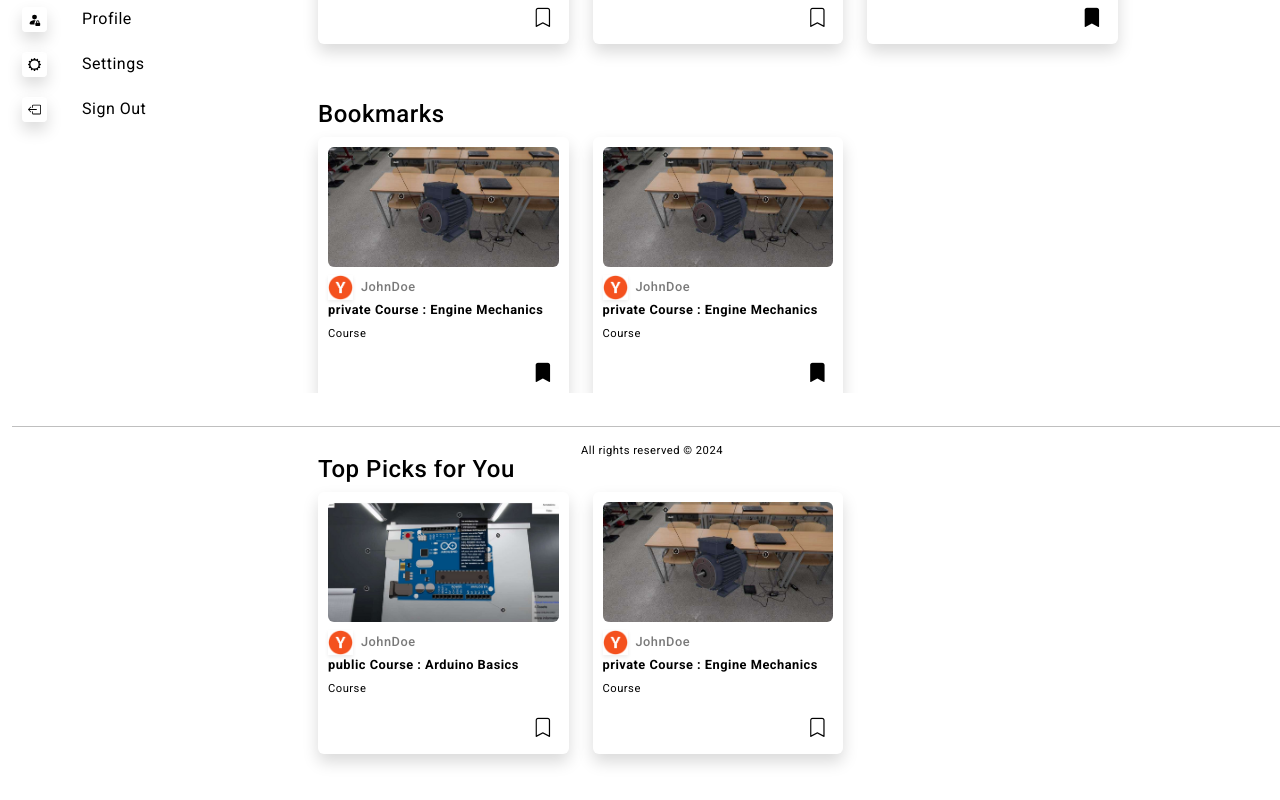
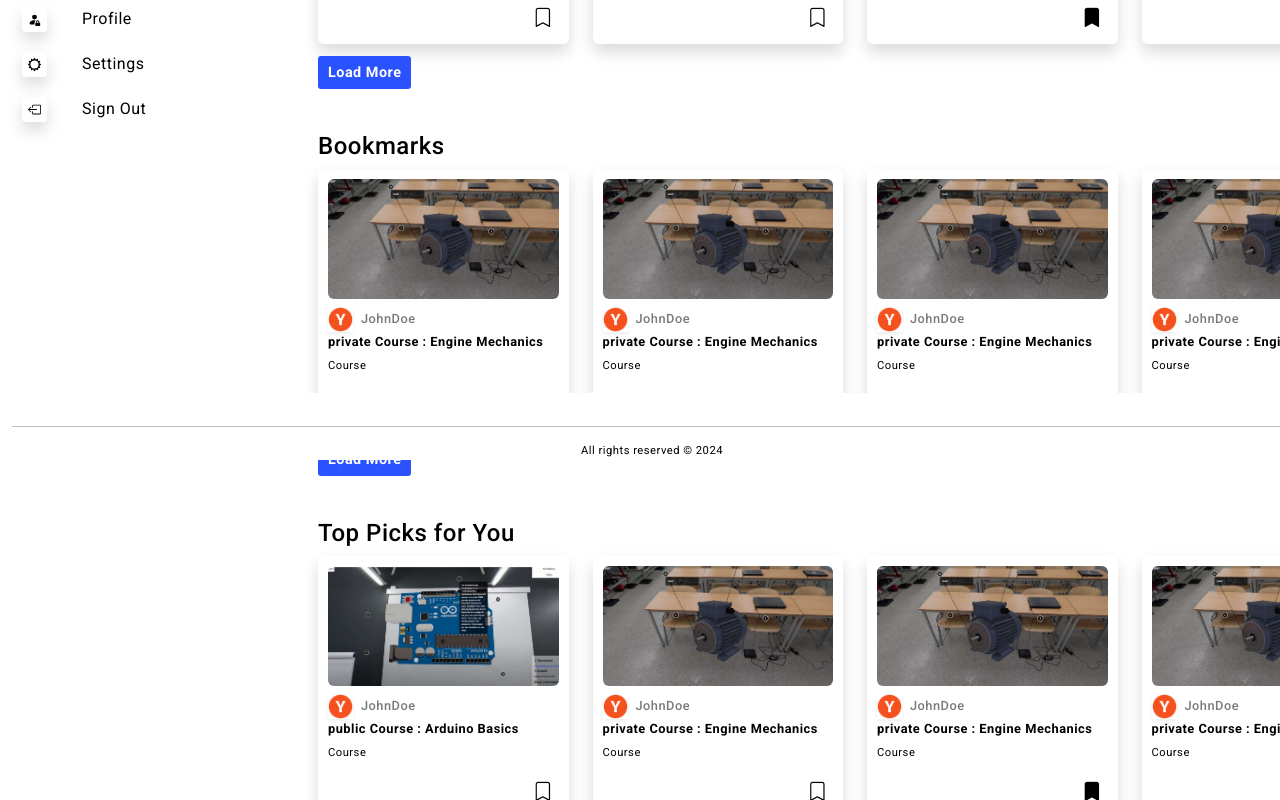
Before and after one commit to JosephMoustaid/Immerse---React, a React (Vite) app in the folder LMS/: page /dashboard in a window 1280 px wide. Shown: the part 340-1140 px from the top of the page. Built offline with nearby package versions, Linux system fonts and the light colour scheme.

Commit message:
added load more to dashboard

```diff
--- a/LMS/src/main.jsx
+++ b/LMS/src/main.jsx
@@ -212,11 +212,11 @@ const router = createBrowserRouter([
     children: [
       {
         path: '',
-        element: <Dashboard enrolledCourses={[course1 , course2, course3]} bookmarksCourses={[course3, course4]} recommendedCourses={[course1 , course2]}  assignments={[assignement1 , assignement2]}  user={student2}/>,
+        element: <Dashboard enrolledCourses={[course1 , course2, course3,course4 , course2 , course4]} bookmarksCourses={[course3, course4,course4 , course2 , course4]} recommendedCourses={[course1 , course2,course4 , course2 , course4,course4 , course2 , course4]}  assignments={[assignement1 , assignement2]}  user={student2}/>,
       },
       {
         path: 'dashboard',
-        element: <Dashboard enrolledCourses={[course1 , course2,course3]} bookmarksCourses={[course3, course4]} recommendedCourses={[course1 , course2]}  assignments={[assignement1 , assignement2]} user={student2}/>,
+        element: <Dashboard enrolledCourses={[course1 , course2,course3,course4 , course2 , course4]} bookmarksCourses={[course3, course4,course4 , course2 , course4]} recommendedCourses={[course1 , course2,course4 , course2 , course4,course4 , course2 , course4]}  assignments={[assignement1 , assignement2]} user={student2}/>,
       },
       {
         path: 'courses',
--- a/LMS/src/pages/Dashboard.jsx
+++ b/LMS/src/pages/Dashboard.jsx
@@ -8,6 +8,12 @@ import { courseShape, assignmentShape } from '../types/types.js';
 const Dashboard = ({ enrolledCourses = [], bookmarksCourses = [], recommendedCourses = [], assignments = [] }) => {
   const [showOffCanvas, setShowOffCanvas] = useState(false);
   const [currentCourse, setCurrentCourse] = useState(null);
+  const [visibleEnrolledCourses, setVisibleEnrolledCourses] = useState(4);
+  const [visibleBookmarksCourses, setVisibleBookmarksCourses] = useState(4);
+  const [visibleRecommendedCourses, setVisibleRecommendedCourses] = useState(4);
+  const [showMoreEnrolled, setShowMoreEnrolled] = useState(true);
+  const [showMoreBookmarks, setShowMoreBookmarks] = useState(true);
+  const [showMoreRecommended, setShowMoreRecommended] = useState(true);
 
   const handleShow = (course) => {
     setCurrentCourse(course);
@@ -19,15 +25,45 @@ const Dashboard = ({ enrolledCourses = [], bookmarksCourses = [], recommendedCou
     setCurrentCourse(null);
   };
 
-  const removeExploreButton = () => {
+  const handleLoadMore = (category) => {
+    if (category === "enrolled") {
+      if (showMoreEnrolled) {
+        setVisibleEnrolledCourses(prev => prev + 4);
+        if (visibleEnrolledCourses >= enrolledCourses.length) {
+          setShowMoreEnrolled(false);
+        }
+      } else {
+        setVisibleEnrolledCourses(4);
+        setShowMoreEnrolled(true);
+      }
+    } else if (category === "bookmarks") {
+      if (showMoreBookmarks) {
+        setVisibleBookmarksCourses(prev => prev + 4);
+        if (visibleBookmarksCourses >= bookmarksCourses.length) {
+          setShowMoreBookmarks(false);
+        }
+      } else {
+        setVisibleBookmarksCourses(4);
+        setShowMoreBookmarks(true);
+      }
+    } else if (category === "recommended") {
+      if (showMoreRecommended) {
+        setVisibleRecommendedCourses(prev => prev + 4);
+        if (visibleRecommendedCourses >= recommendedCourses.length) {
+          setShowMoreRecommended(false);
+        }
+      } else {
+        setVisibleRecommendedCourses(4);
+        setShowMoreRecommended(true);
+      }
+    }
+  };
+
+  useEffect(() => {
     let exploreBtn = document.querySelector(".explore-button");
     if (exploreBtn) {
       exploreBtn.style.display = "none";
     }
-  };
-
-  useEffect(() => {
-    removeExploreButton();
   }, []);
 
   return (
@@ -36,14 +72,17 @@ const Dashboard = ({ enrolledCourses = [], bookmarksCourses = [], recommendedCou
         <div id='enrolled'>
           <h4 className="mt-2">Enrolled Courses</h4>
           <div className="row">
-            {enrolledCourses.length > 0 ? (
-              enrolledCourses.map((course, index) => (
+            {enrolledCourses.slice(0, visibleEnrolledCourses).map((course, index) => (
               <div className="col-12 col-sm-6 col-md-3 mb-2" key={index}>
                 <a onClick={() => handleShow(course)} href="#"><CourseCard {...course} /></a>
               </div>
-              ))
-            ) : (
-              <p>No enrolled courses available.</p>
+            ))}
+            {enrolledCourses.length > visibleEnrolledCourses && (
+              <div className="col-12 mt-2">
+                <a onClick={() => handleLoadMore("enrolled")} className="loadMoreButton loadMoreButton2">
+                  {showMoreEnrolled ? 'Load More' : 'Show Less'}
+                </a>
+              </div>
             )}
           </div>
         </div>
@@ -51,14 +90,17 @@ const Dashboard = ({ enrolledCourses = [], bookmarksCourses = [], recommendedCou
         <div id='bookmarks'>
           <h4 className="mt-5">Bookmarks</h4>
           <div className="row">
-            {bookmarksCourses.length > 0 ? (
-              bookmarksCourses.map((course, index) => (
+            {bookmarksCourses.slice(0, visibleBookmarksCourses).map((course, index) => (
               <div className="col-12 col-sm-6 col-md-3 mb-2" key={index}>
                 <a onClick={() => handleShow(course)} href="#"><CourseCard {...course} /></a>
               </div>
-              ))
-            ) : (
-              <p>No bookmarked courses available.</p>
+            ))}
+            {bookmarksCourses.length > visibleBookmarksCourses && (
+              <div className="col-12 mt-2">
+                <a onClick={() => handleLoadMore("bookmarks")} className="loadMoreButton loadMoreButton2">
+                  {showMoreBookmarks ? 'Load More' : 'Show Less'}
+                </a>
+              </div>
             )}
           </div>
         </div>
@@ -66,14 +108,17 @@ const Dashboard = ({ enrolledCourses = [], bookmarksCourses = [], recommendedCou
         <div className="mt-5" id='topPicks'>
           <h4 className="mt-2">Top Picks for You</h4>
           <div className="row">
-            {recommendedCourses.length > 0 ? (
-              recommendedCourses.map((course, index) => (
+            {recommendedCourses.slice(0, visibleRecommendedCourses).map((course, index) => (
               <div className="col-12 col-sm-6 col-md-3 mb-2" key={index}>
                 <a onClick={() => handleShow(course)} href="#"><CourseCard {...course} /></a>
               </div>
-              ))
-            ) : (
-              <p>No recommended courses available.</p>
+            ))}
+            {recommendedCourses.length > visibleRecommendedCourses && (
+              <div className="col-12 mt-2">
+                <a onClick={() => handleLoadMore("recommended")} className="loadMoreButton loadMoreButton2">
+                  {showMoreRecommended ? 'Load More' : 'Show Less'}
+                </a>
+              </div>
             )}
           </div>
         </div>
--- a/LMS/src/sass/4.components/button.scss
+++ b/LMS/src/sass/4.components/button.scss
@@ -44,7 +44,7 @@
     }
 }
 .loadMoreButton{
-    padding: 8px 5px;
+    padding: 8px 5px ;
     max-width: 120px;
     color: $colour-white !important;
     text-align: center;
@@ -55,6 +55,13 @@
     &:hover{
         background-color: $colour-dark-blue !important;
         cursor: pointer;
+        color: $colour-white;
+    }
+}
+.loadMoreButton2{
+    padding: 8px 10px;
+    &:hover{
+        color: $colour-white !important;
     }
 }
 .borderButton{
--- a/LMS/src/sass/main.scss
+++ b/LMS/src/sass/main.scss
@@ -8,6 +8,8 @@ $primary:white;
 // utils
 @import "../sass/2.utils/variables.scss";
 @import "../sass/2.utils/scale-on-hover.scss";
+@import "../sass/2.utils/load-more.scss";
+
 // theme
 @import "../sass/6.themes/themes.scss";
 // base
```
Also changed, not shown: LMS/src/sass/2.utils/load-more.css (added, +22 -0 lines), LMS/src/sass/2.utils/load-more.scss (added, +23 -0 lines), LMS/src/css/style.css, LMS/src/sass/main.css, 2 other files (tests, documents, lock files or other folders). Lines whose indentation alone changed are shown as unchanged.
